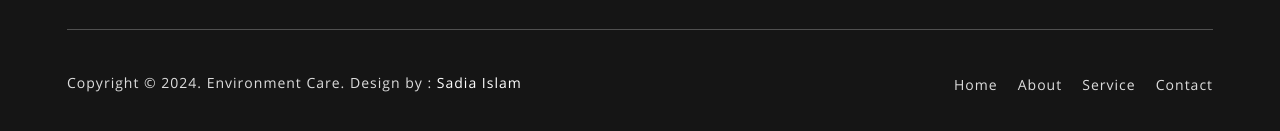
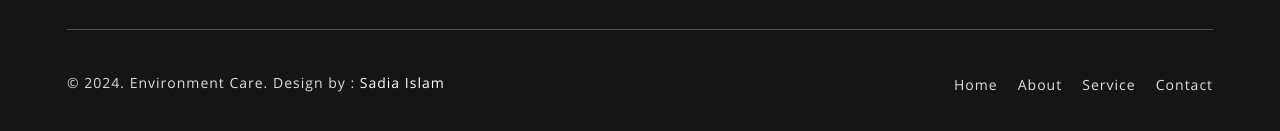
Before and after one commit to codewithsad/Environment-Care-Website, a plain HTML site: page index.html in a window 1280 px wide. Shown: the part 6501-6632 px from the top of the page. Drawn offline with Linux system fonts and the light colour scheme.

Commit message:
Update index.html

```diff
--- a/index.html
+++ b/index.html
@@ -793,7 +793,7 @@
 			<div class="row mt-40">
 				<div class="col-md-6">
 					<div class="copyrigt-text text-center text-md-start">
-						<p class="font-size-14 text-color-dd">Copyright © 2024. Environment Care. Design by : <a href="https://www.codewithsad.com/" target="_blank">Sadia Islam</a></p>
+						<p class="font-size-14 text-color-dd">© 2024. Environment Care. Design by : <a href="https://www.codewithsad.com/" target="_blank">Sadia Islam</a></p>
 					</div>
 				</div>
 				<div class="col-md-6">
```
